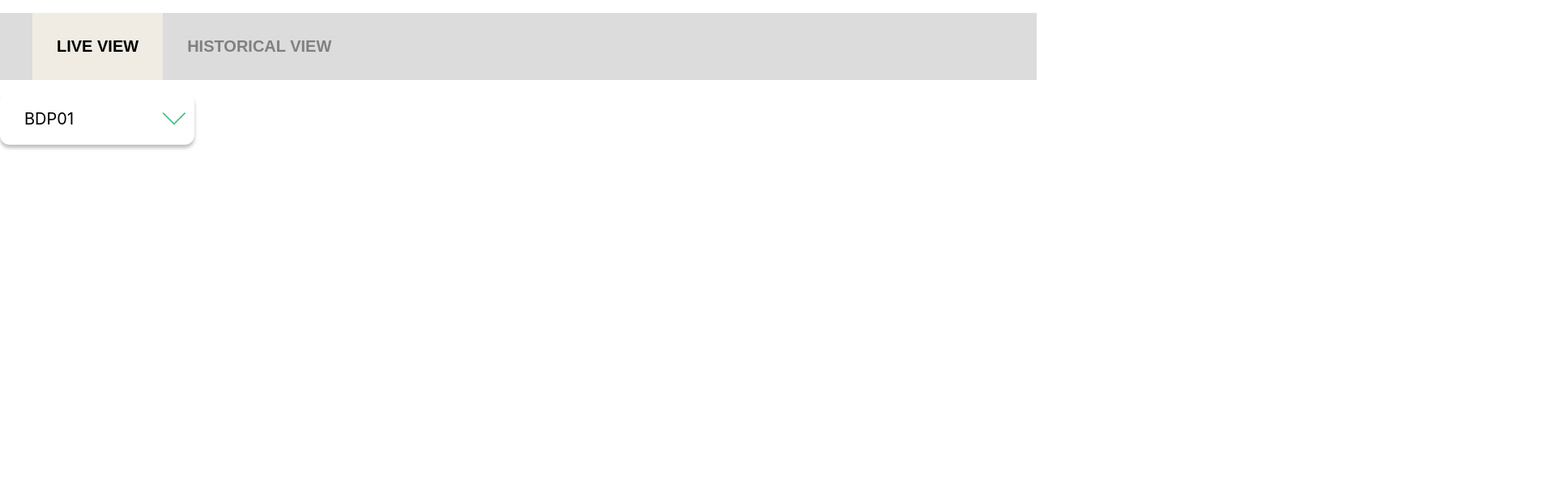
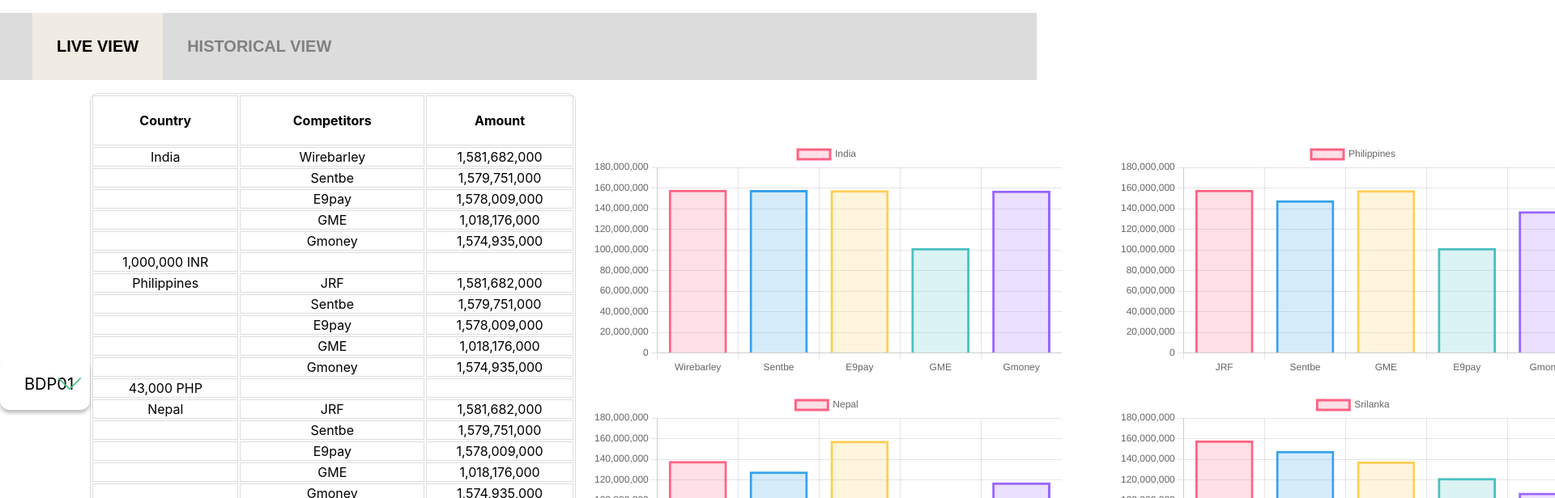
Before and after one commit to ohofront/gme_scrapping_frontend, a React (Create React App) app: page / in a window 1280 px wide. Shown: the top 616 px of the page at 81% size, 1920 px wide, since content can reach past the window. Built offline with nearby package versions, Linux system fonts and the light colour scheme; no server answers.

Commit message:
LiveView Publishing

```diff
--- a/src/contents/LiveView/index.tsx
+++ b/src/contents/LiveView/index.tsx
@@ -4,6 +4,12 @@ import { Params } from "../../models/api/apiModel";
 import axios from "axios";
 import { Response } from "http-proxy-middleware/dist/types";
 import SelectBox from "../../component/SelectBox";
+import styled from "styled-components";
+import { DataTable } from "../../component/DataTable";
+import { ListViewDummy } from "../../dummy/LiveView";
+import { View } from "../../models/view/viewModel";
+import { headers, items } from "../../dummy/DataTable";
+import BarChart from "../../component/BarChart";
 
 export const InitialParams: Params = {
   startDttm: "2024-02-15 10:00:00",
@@ -56,6 +62,53 @@ const LiveView = () => {
     console.log("live:", live);
   }, []);
 
-  return <SelectBox optionData={selectData} />;
+  return (
+    <MainWrapper>
+         <SelectBox optionData={selectData} />
+          <TableWrapper>
+             <DataTable headers={headers} items={items} selectable={false}/>
+          </TableWrapper>
+          <ChartWrapper>
+             {ListViewDummy.map((item: View ,index: number) => {
+              return(
+               <Content key={index}>
+                 <BarChart props={item}/>
+               </Content>
+               )
+             }
+           )}
+          </ChartWrapper>
+        </MainWrapper>
+  )
 };
 export default LiveView;
+
+const MainWrapper = styled.div`
+  display: flex;
+  width: 100%;
+`
+const TableWrapper = styled.div`
+  width: 50%;
+  height: 200px;
+  float: left;
+`;
+
+const ChartWrapper = styled.div`
+  margin: 50px 10px;
+  width: 100%;
+  height: 100%;
+  background-color:#fff;
+  float: right;
+  display: grid;
+  grid-template-columns: 600px 600px;
+  grid-column-gap: 50px;
+`;
+
+const Content = styled.div`
+  padding: 10px;
+  border-radius:10px;
+  color: #fff;
+  display: flex;
+  align-items:center;
+  justify-content:center;
+`;
```
